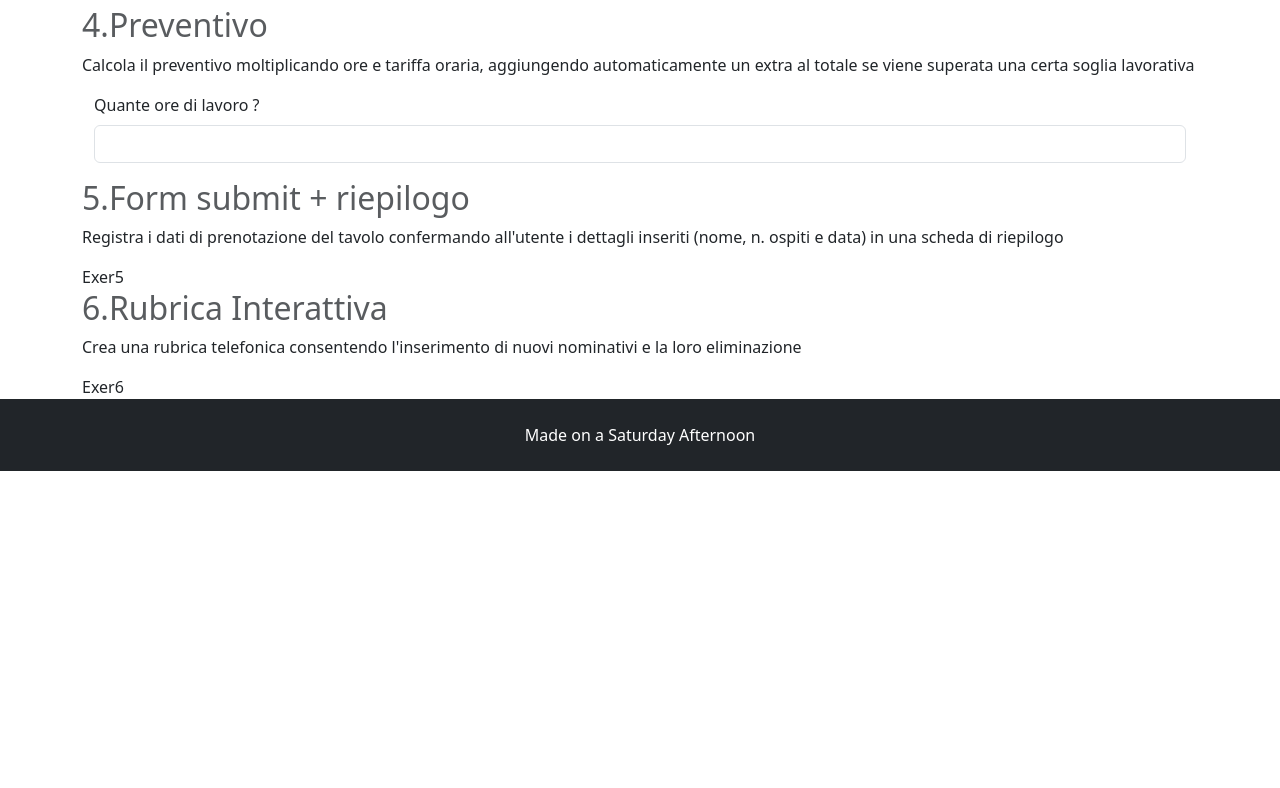
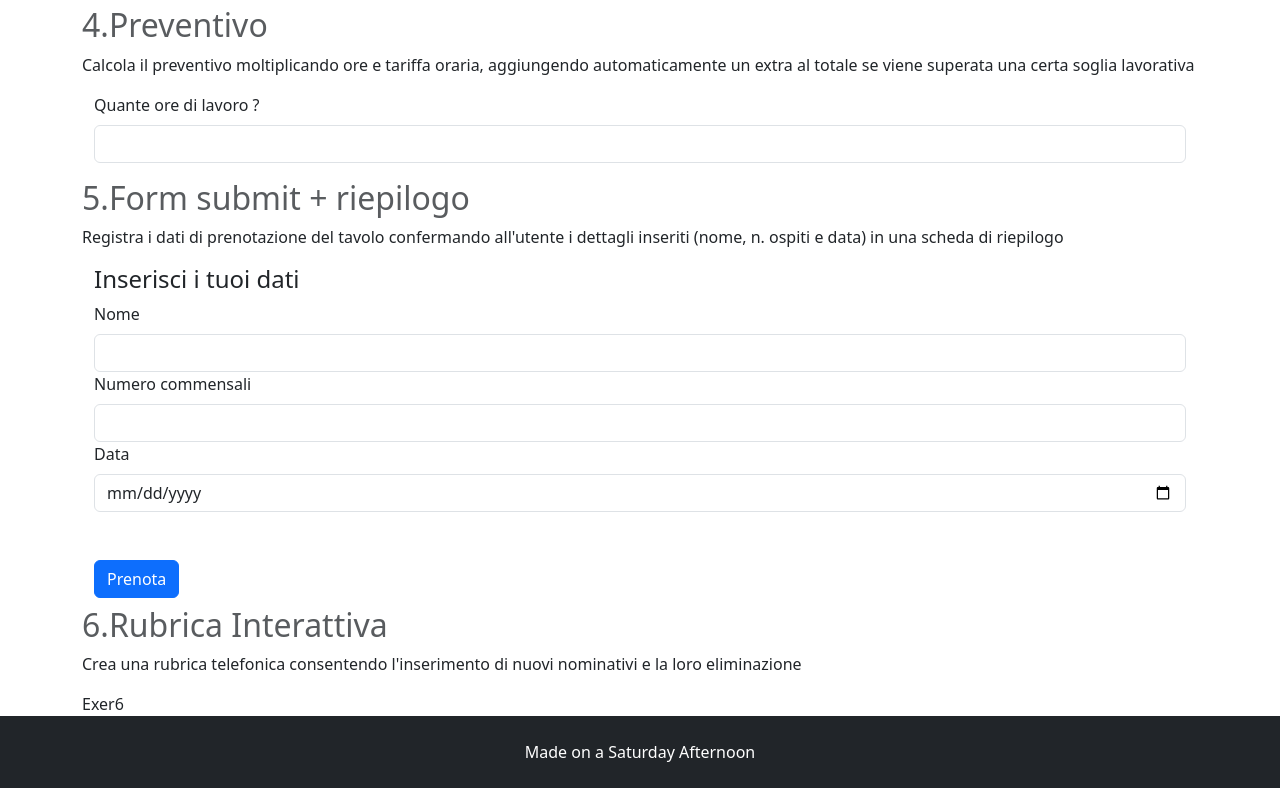
Before and after one commit to alice-rovere/react-form, a React (Vite) app: page / in a window 1280 px wide. Shown: the part 903-1691 px from the top of the page. Before the commit the page ends 1374 px from the top, so only its background shows below. Built offline with nearby package versions, Linux system fonts and the light colour scheme.

Commit message:
feat: implement Exer5 component with form handling and reservation summary

```diff
--- a/src/data/Exer5.jsx
+++ b/src/data/Exer5.jsx
@@ -1,3 +1,75 @@
+import { useState } from "react";
+
+const initialState = {
+  nome: "",
+  numero: "",
+  data: "",
+};
 export default function Exer5() {
-  return <div>Exer5</div>;
+  const [fields, setFields] = useState(initialState);
+  const [reservation, setReservation] = useState(null);
+  function handleSubmit(event) {
+    event.preventDefault();
+    setReservation(fields);
+    setFields(initialState);
+  }
+  return (
+    <div className="container ">
+      <h4>Inserisci i tuoi dati </h4>
+      <form onSubmit={handleSubmit}>
+        <label className="form-label" htmlFor="nome">
+          Nome
+        </label>
+        <input
+          value={fields.nome}
+          onChange={(e) =>
+            setFields((value) => ({
+              ...value,
+              nome: e.target.value,
+            }))
+          }
+          className="form-control"
+          id="nome"
+          type="name"
+        />
+        <label className="form-label" htmlFor="numero">
+          Numero commensali
+        </label>
+        <input
+          value={fields.numero}
+          onChange={(e) =>
+            setFields((value) => ({
+              ...value,
+              numero: e.target.value,
+            }))
+          }
+          className="form-control"
+          id="numero"
+          type="number"
+        />
+        <label className="form-label" htmlFor="data">
+          Data
+        </label>
+        <input
+          value={fields.data}
+          onChange={(e) =>
+            setFields((value) => ({
+              ...value,
+              data: e.target.value,
+            }))
+          }
+          className="form-control mb-5"
+          id="data"
+          type="date"
+        />
+        <button className="btn btn-primary mb-2">Prenota</button>
+      </form>
+      {reservation && (
+        <div className="card container text-center text-muted p-3">
+          <h6 className="card-title">Ecco il riepilogo</h6>
+          <p>{`Hai prenotato a nome: ${reservation.nome}, un tavolo per ${reservation.numero} persone, in data: ${reservation.data}.`}</p>
+        </div>
+      )}
+    </div>
+  );
 }
```
